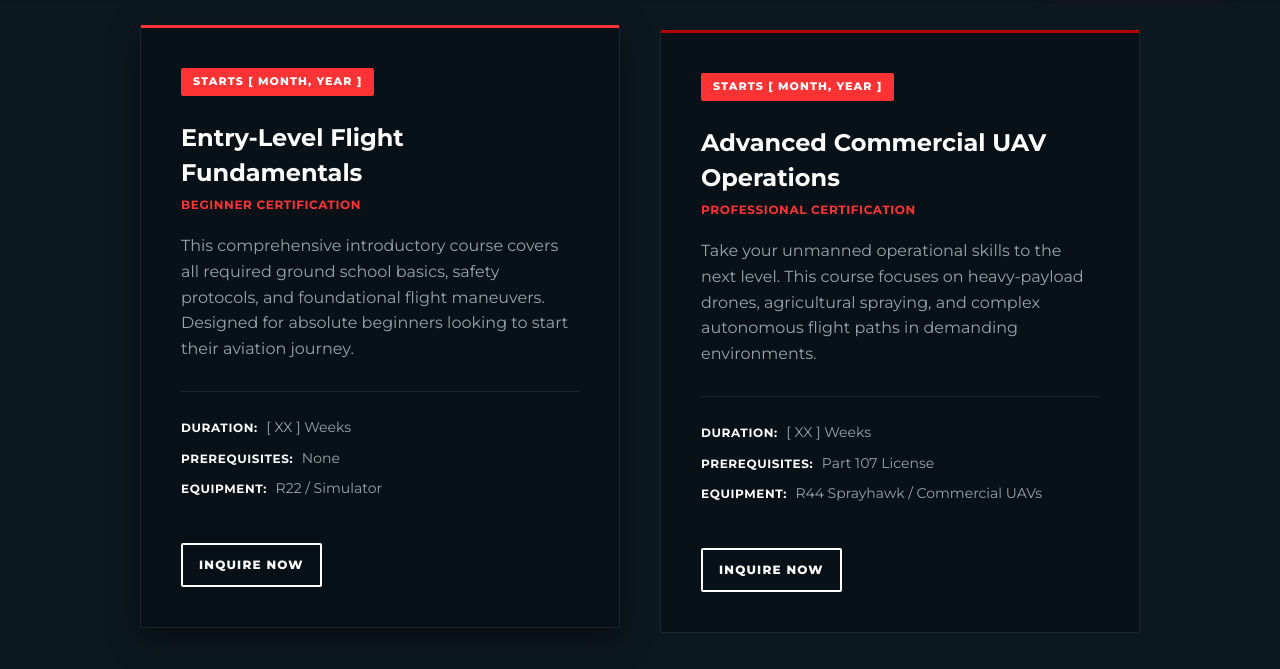
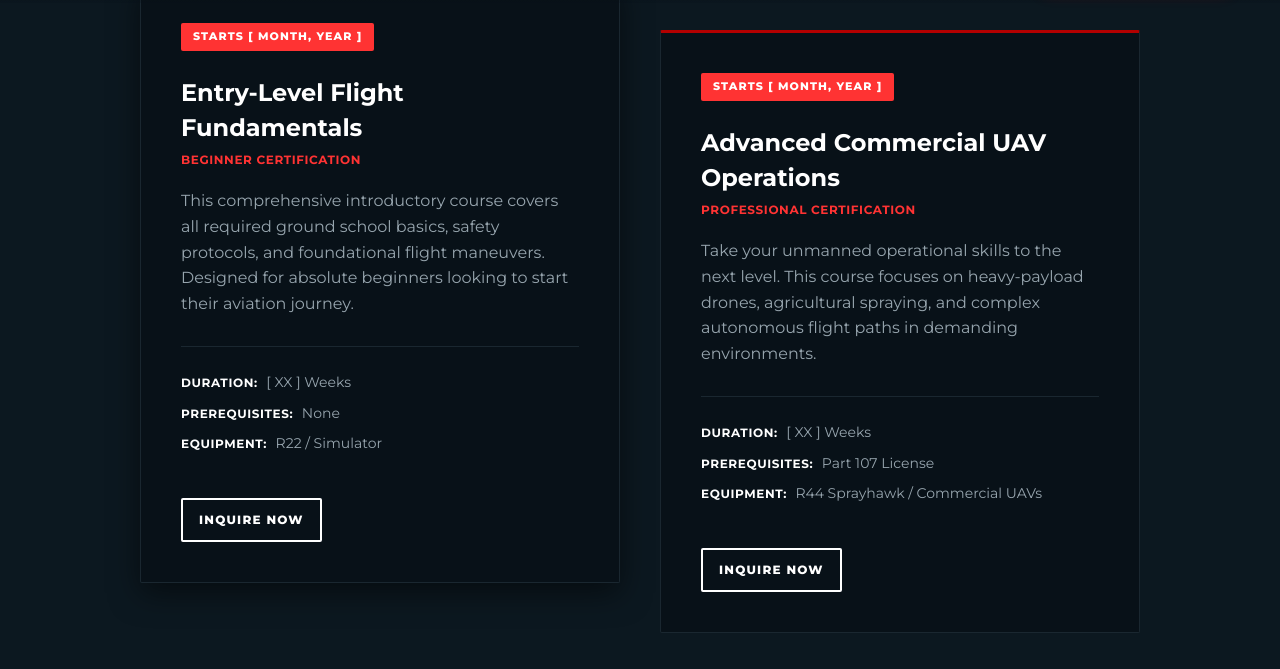
Before and after one commit to twulfekuhle/volterra, a plain HTML site: page Volterra_Website_Starter/training.html in a window 1280 px wide. In both pictures the pointer is over the element 380 px from the left and 1624 px from the top of the page. Shown: the part 1293-1962 px from the top of the page. Drawn offline with Linux system fonts and the light colour scheme.

Commit message:
Update styles.css

```diff
--- a/Volterra_Website_Starter/styles.css
+++ b/Volterra_Website_Starter/styles.css
@@ -120,9 +120,7 @@ footer { display: grid; grid-template-columns: 1.4fr repeat(4, 1fr); gap: 28px;
 .footer-logo { height: 60px; width: auto; display: block; margin-bottom: 20px; }
 footer span { display: block; color: #97a5ae; line-height: 1.7; text-transform: none; margin-top: 12px; }
 
-/* =========================================
-   ABOUT PAGE STYLES
-========================================= */
+/* ABOUT PAGE STYLES */
 .about-hero { background: #121a20; min-height: 60vh; box-shadow: 0 10px 25px rgba(0,0,0,0.15); }
 .placeholder-img { background: #e0e5e9; border: 2px dashed #aeb8bf; display: flex; align-items: center; justify-content: center; color: #4e5b64; font-weight: 700; text-transform: uppercase; font-size: 14px; letter-spacing: 0.1em; text-align: center; padding: 40px; }
 .dark-placeholder { background: #0c1820; border-color: #1a2730; color: #4e5b64; }
@@ -156,9 +154,7 @@ footer span { display: block; color: #97a5ae; line-height: 1.7; text-transform:
 .team-card h3 { font-size: 22px; margin: 0 0 5px; color: #081118; text-transform: uppercase; }
 .team-title { color: #ff3333; font-weight: 700; font-size: 12px; text-transform: uppercase; letter-spacing: 0.1em; margin: 0; }
 
-/* =========================================
-   CONTACT PAGE STYLES (Light Theme)
-========================================= */
+/* CONTACT PAGE STYLES (Light Theme) */
 .contact-hero { background: #121a20; min-height: 45vh; box-shadow: 0 10px 25px rgba(0,0,0,0.15); }
 .contact-section-wrapper { background: #f5f6f6; color: #121a20; }
 .contact-section { display: grid; grid-template-columns: 1fr 1.5fr; gap: 80px; padding: 100px 5vw; max-width: 1400px; margin: 0 auto; }
@@ -169,17 +165,14 @@ footer span { display: block; color: #97a5ae; line-height: 1.7; text-transform:
 .contact-link:hover { color: #ff3333; }
 .contact-form-container { background: #ffffff; border: 1px solid #d5dadd; padding: 10px; border-radius: 4px; box-shadow: 0 10px 30px rgba(0,0,0,0.08); }
 
-
-/* =========================================
-   TRAINING PAGE STYLES
-========================================= */
+/* TRAINING PAGE STYLES */
 .training-hero { background: #121a20; min-height: 60vh; box-shadow: 0 10px 25px rgba(0,0,0,0.15); }
 .courses-section { padding: 100px 5vw; background: #0c1820; border-top: 1px solid #1a2730; }
 .courses-header { text-align: center; margin-bottom: 60px; }
 .courses-header h2 { font-size: clamp(34px, 4vw, 56px); margin: 10px 0 0; }
 .courses-grid { display: grid; grid-template-columns: repeat(auto-fit, minmax(320px, 1fr)); gap: 40px; max-width: 1000px; margin: 0 auto; }
 .course-card { background: #081118; padding: 40px; border-top: 3px solid #b30000; border-radius: 2px; display: flex; flex-direction: column; transition: 0.3s; border-left: 1px solid #1a2730; border-right: 1px solid #1a2730; border-bottom: 1px solid #1a2730; }
-.course-card:hover { transform: translateY(-5px); box-shadow: 0 10px 30px rgba(0,0,0,0.5); border-top-color: #ff3333; }
+.course-card:hover { transform: translateY(-50px); box-shadow: 0 10px 30px rgba(0,0,0,0.5); border-top-color: #ff3333; }
 .course-date { display: inline-block; align-self: flex-start; background: #ff3333; color: #fff; padding: 6px 12px; font-size: 11px; font-weight: 800; text-transform: uppercase; letter-spacing: .1em; margin-bottom: 25px; border-radius: 2px; }
 .course-card h3 { font-size: 24px; margin: 0 0 5px; color: #fff; }
 .course-type { color: #ff3333; font-size: 12px; font-weight: 700; text-transform: uppercase; margin: 0 0 20px; letter-spacing: 0.05em; }
@@ -189,46 +182,34 @@ footer span { display: block; color: #97a5ae; line-height: 1.7; text-transform:
 .course-details li strong { color: #fff; text-transform: uppercase; font-size: 12px; letter-spacing: 0.05em; margin-right: 5px; }
 .course-card .btn { align-self: flex-start; }
 
-
 /* Mobile Adjustments */
 .mobile-menu { display: none; color: #fff; cursor: pointer; }
 
 @media (max-width: 900px) {
   :root { --slide-width: 75%; --center-offset: 12.5%; }
-
   nav, .btn.small { display: none; }
   .mobile-menu { display: block; margin-left: auto; }
-
   .brand-logo { height: 48px; }
   header { padding: 0 5vw; }
-
   .hero { min-height: 70vh; padding: 120px 5vw 60px; }
   .contact-hero { min-height: 40vh; }
   .training-hero { min-height: 50vh; }
   .hero h1 { font-size: clamp(32px, 9vw, 50px); margin: 12px 0 20px; }
-
   .shade { background: linear-gradient(90deg, rgba(7,16,25,0.85) 0%, rgba(7,16,25,0.2) 100%); }
-
   .slider-btn { width: 36px; height: 36px; }
   .slider-btn.prev { left: 1vw; }
   .slider-btn.next { right: 1vw; }
-
   .carousel-content h2 { font-size: 38px; }
-
   .grid2, .ag-section, .campus, .split, .contact-section { grid-template-columns: 1fr; padding: 50px 5vw; }
   .industry-grid { grid-template-columns: 1fr 1fr; }
-
   .industry-title { writing-mode: horizontal-tb; transform: none; text-align: center; }
   .industry-grid article:hover .industry-title { transform: scale(1.05); }
-
   .landscapes { grid-template-columns: 1fr; }
   .cta { flex-direction: column; align-items: flex-start; }
   footer { grid-template-columns: 1fr 1fr; gap: 40px; padding: 50px 5vw; }
   .footer-logo { height: 40px; }
   .panel, .field, .campus-art { min-height: 350px; }
   .field::before, .campus-art::before { background: linear-gradient(to bottom, #08131b 0%, transparent 30%); }
-
-  /* Subpage Mobile Fixes */
   .values-grid { grid-template-columns: 1fr; gap: 20px; }
   .team-card { flex: 0 1 calc(50% - 20px); }
   .contact-section { gap: 40px; }
```
